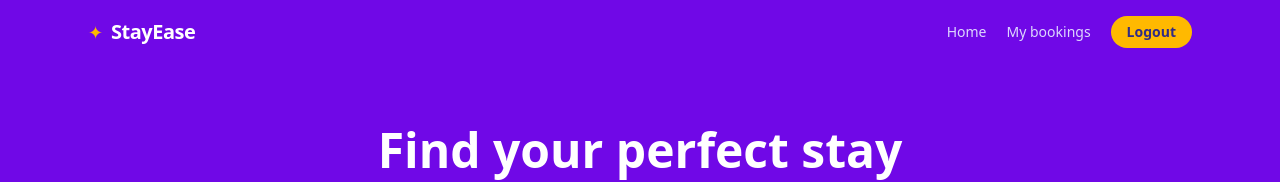
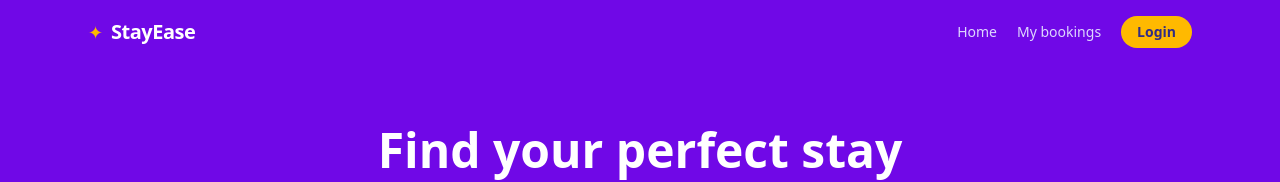
Before and after one commit to akansha690/HotelBookingPlatform_Frontend, a React (Vite) app: page / in a window 1280 px wide. Shown: the top 182 px of the page. Built offline with nearby package versions, Linux system fonts and the light colour scheme; no server answers.

Commit message:
add changes in navbar

```diff
--- a/src/components/Navbar.jsx
+++ b/src/components/Navbar.jsx
@@ -22,7 +22,7 @@ export default function Navbar() {
     <nav className="bg-violet-700 sticky top-0 z-50">
       <div className="max-w-6xl mx-auto px-6 h-16 flex items-center justify-between">
 
-        {/* Logo — always goes home */}
+        {/* Logo */}
         <Link to="/" className="flex items-center gap-2">
           <span className="text-amber-400 text-lg">✦</span>
           <span className="text-white text-xl font-bold tracking-tight">StayEase</span>
@@ -43,13 +43,21 @@ export default function Navbar() {
           <Link to="/my-bookings" className="text-violet-200 hover:text-white text-sm transition">
             My bookings
           </Link>
-          <button
-            onClick={handleLogout}
-            className="bg-amber-400 text-indigo-900 text-sm font-bold
-              px-4 py-1.5 rounded-full hover:bg-amber-300 transition"
-          >
-            Logout
-          </button>
+
+          {user ? (
+            <button
+              onClick={handleLogout}
+              className="bg-amber-400 text-indigo-900 text-sm font-bold px-4 py-1.5 rounded-full hover:bg-amber-300 transition"
+            >
+              Logout
+            </button>
+          ) : (
+            <Link to="/login">
+              <button className="bg-amber-400 text-indigo-900 text-sm font-bold px-4 py-1.5 rounded-full hover:bg-amber-300 transition">
+                Login
+              </button>
+            </Link>
+          )}
         </div>
       </div>
     </nav>
```
